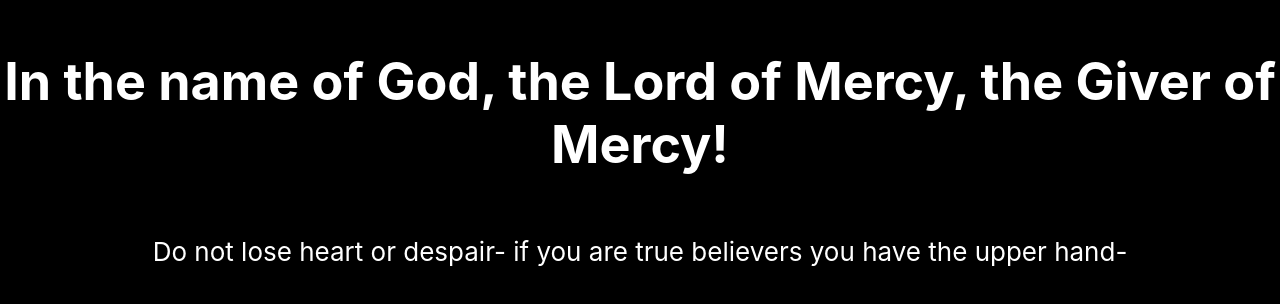
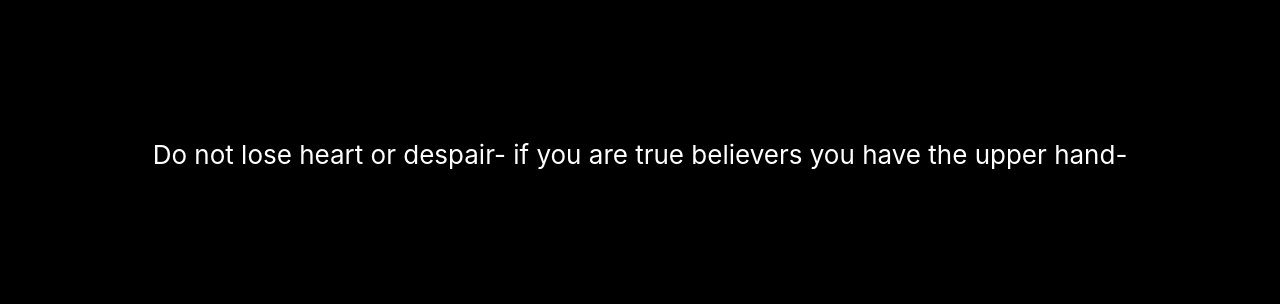
Before and after one commit to zackha/zackha.github.io, a React (Create React App) app: page / in a window 1280 px wide. Shown: the part 246-550 px from the top of the page. Built offline with nearby package versions, Linux system fonts and the light colour scheme.

Commit message:
Changing title

```diff
--- a/src/App.js
+++ b/src/App.js
@@ -5,7 +5,6 @@ function App() {
   return (
     <div className="App">
       <header className="App-header">
-        <h1>In the name of God, the Lord of Mercy, the Giver of Mercy!</h1>
         <p>
           Do not lose heart or despair- if you are true believers you have the upper hand-
         </p>
```
